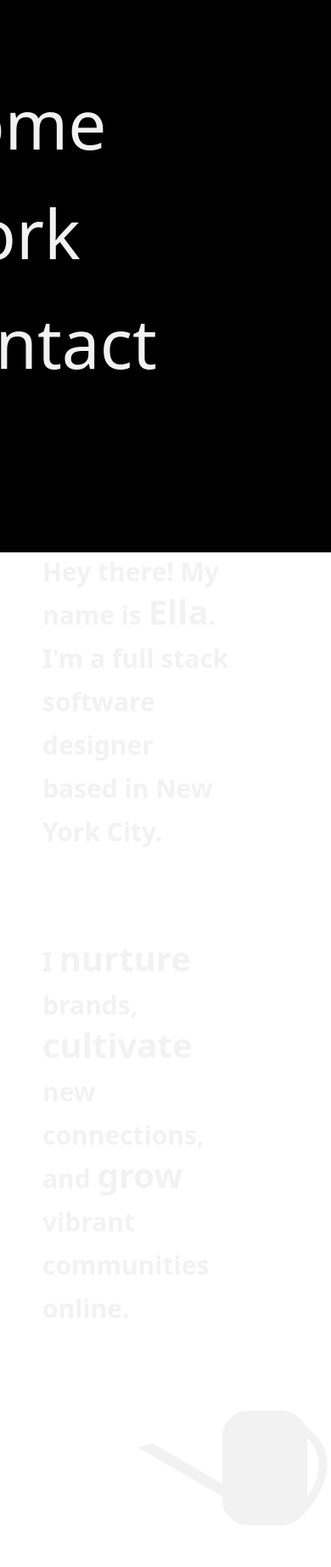
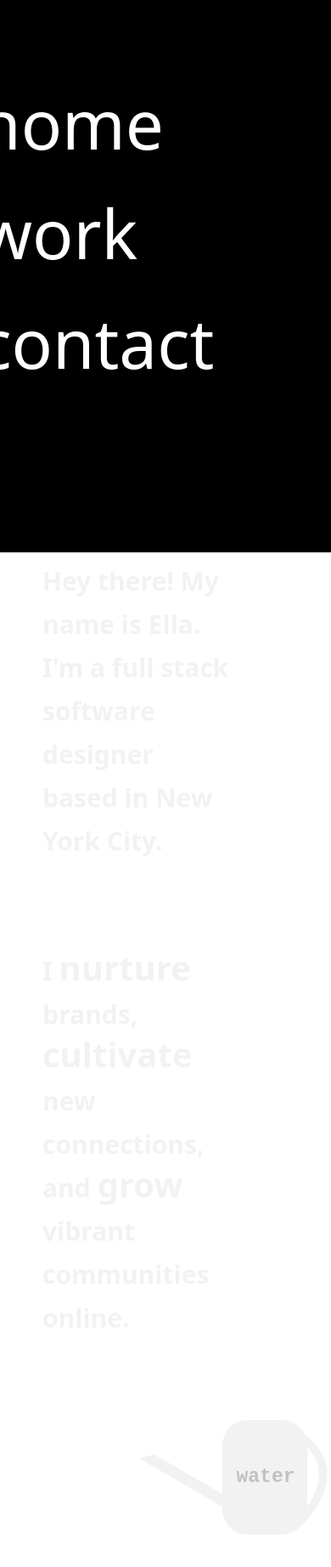
Before and after one commit to ellafreudenberger/Portfolio-Website, a React (Create React App) app in the folder my-portfolio/: page / in a window 390 px wide. Shown: the top 1844 px of the page at 85% size. Built offline with nearby package versions, Linux system fonts and the light colour scheme.

Commit message:
rainbow decoration added

```diff
--- a/my-portfolio/src/components/nav.js
+++ b/my-portfolio/src/components/nav.js
@@ -3,7 +3,7 @@ import "../styling/nav.css";
 
 function PortfolioNav () {
     return (
-       <nav className='invert-on-black'>
+       <nav className="invert-property">
          <ul>
              <li><a href="/">home</a></li>
              <li><a href="/projects">work</a></li>
--- a/my-portfolio/src/components/wateringCan.js
+++ b/my-portfolio/src/components/wateringCan.js
@@ -7,6 +7,9 @@ const WateringCan = () => {
             <div className="cylinder-button"></div>
             <div className="rounded-line-buttonA"></div>
             <div className="rounded-line-buttonB"></div>
+            <h1 className="button-description">
+                <span className="water-text">water</span>
+            </h1>
         </div>
     );
 }
--- a/my-portfolio/src/index.css
+++ b/my-portfolio/src/index.css
@@ -24,7 +24,7 @@ body {
 }
 
 .invert-on-black {
-  filter: invert(7%);
+  filter: invert(10%);
 }
 
 .shape {
@@ -295,6 +295,15 @@ body {
   line-height: 0.8;
 }
 
+.about-me .highlight:hover {
+    background-image: linear-gradient(to right, rgb(165, 2, 2), rgb(235, 112, 81), rgb(46, 114, 73), rgb(5, 5, 112), rgb(63, 1, 98), rgb(212, 83, 104)); /* Rainbow gradient */
+    background-size: 100% auto;
+    -webkit-background-clip: text; /* Apply gradient to text only */
+    background-clip: text; /* Apply gradient to text only */
+    color: transparent; /* Hide text color */
+    text-shadow: 0 0 5px (255, 255, 255, 0.1);
+}
+
 body {
   overflow-x: hidden;
 }
@@ -353,4 +362,13 @@ body {
 .invert-on-black {
   filter: invert(95%);
 }
+
+.about-me .highlight:hover {
+        background-image: linear-gradient(to right, rgb(165, 2, 2), rgb(235, 112, 81), rgb(46, 114, 73), rgb(5, 5, 112), rgb(63, 1, 98), rgb(212, 83, 104)); /* Rainbow gradient */
+        background-size: 100% auto;
+        -webkit-background-clip: text; /* Apply gradient to text only */
+        background-clip: text; /* Apply gradient to text only */
+        color: transparent; /* Hide text color */
+        text-shadow: 0 0 5px (255, 255, 255, 0.5);
 }
+}
--- a/my-portfolio/src/pages/Home.js
+++ b/my-portfolio/src/pages/Home.js
@@ -7,7 +7,7 @@ export const Home = () => {
     return (
         <div className="home-page">
                 <p className="about-me invert-on-black">
-                    Hey there! My name is <span className="highlight">Ella</span>.
+                    Hey there! My name is Ella.
                     I'm a full stack software designer based in New York City. <br /><br /><br />
                     I <span className="highlight">nurture</span> brands, <span className="highlight">cultivate</span> new connections, and <span className="highlight">grow</span> vibrant communities online.
                 </p>
--- a/my-portfolio/src/styling/nav.css
+++ b/my-portfolio/src/styling/nav.css
@@ -2,12 +2,14 @@ nav {
     display: flex;
     top: 0;
     justify-content: center;
+    margin-bottom: 11px;
+    background-color: rgb(255, 255, 255)
   }
 
 
   ul {
     list-style-type: none;
-    font-size: 18px;
+    font-size: 16px;
     font-family: system-ui, -apple-system, BlinkMacSystemFont, 'Segoe UI', Roboto, Oxygen, Ubuntu, Cantarell, 'Open Sans', 'Helvetica Neue', sans-serif;
     display: flex;
     flex-direction: row;
@@ -25,8 +27,8 @@ nav {
   }
 
   li a:hover {
-    background-image: linear-gradient(to right, rgb(165, 2, 2),rgb(212, 83, 104),  rgb(63, 1, 98), rgb(46, 114, 73),rgb(235, 112, 81),rgb(5, 5, 112)); /* Rainbow gradient */
-    background-size: 60% auto;
+    background-image: linear-gradient(to right, rgb(165, 2, 2), rgb(235, 112, 81), rgb(255, 241, 146), rgb(51, 131, 83), rgb(5, 5, 112), rgb(63, 1, 98), rgb(213, 89, 109)); /* Rainbow gradient */
+    background-size: 35% auto;
     -webkit-background-clip: text; /* Apply gradient to text only */
     background-clip: text; /* Apply gradient to text only */
     color: transparent; /* Hide text color */
@@ -35,14 +37,30 @@ nav {
 
 /* Media queries for adjusting font size based on screen width */
 @media (max-width: 900px) {
+    nav {
+        background-color: white;
+    }
+    .invert-property {
+        filter: invert(100%);
+    }
+
     ul {
-        font-size: 80px;
-        flex-direction: column;
-        font-weight: 300;
+      font-size: 80px;
+      flex-direction: column;
+      font-weight: 300;
     }
 
     li {
-        margin-top: 0%;
-        margin-left: -50%;
+      margin-top: 0%;
+      margin-left: -30%;
     }
-}
+
+    li a:hover {
+        background-image: linear-gradient(to right, rgb(165, 2, 2), rgb(235, 112, 81), rgb(46, 114, 73), rgb(5, 5, 112), rgb(63, 1, 98), rgb(212, 83, 104)); /* Rainbow gradient */
+        background-size: 70% auto;
+        -webkit-background-clip: text; /* Apply gradient to text only */
+        background-clip: text; /* Apply gradient to text only */
+        color: transparent; /* Hide text color */
+        text-shadow: 0 0 5px (255, 255, 255, 0.5);
+      }
+  }
--- a/my-portfolio/src/styling/wateringCan.css
+++ b/my-portfolio/src/styling/wateringCan.css
@@ -3,6 +3,7 @@
     position: relative;
     margin-top: 0px;
     margin-left: 65%;
+    z-index: 1;
 }
 
 .cylinder-button {
@@ -15,6 +16,7 @@
     font-size: 18px;
     cursor: pointer;
     display: inline-block;
+    z-index: 1;
 }
 
 .rounded-line-buttonA {
@@ -28,18 +30,40 @@
     border-right-color: #000;
     border-radius: 50%;
     transform: rotate(-15deg);
+    z-index: 1;
 }
 
 .rounded-line-buttonB {
     position: absolute;
-    top: -7px;
-    left: -39px;
+    top: -5px;
+    left: -37px;
     height: 130px;
     border: solid 13px transparent;
     border-right-color: #000;
-    transform: rotate(120deg)
+    transform: rotate(120deg);
+    z-index: 1;
+}
 
+.button-description {
+    display: flex;
+    position: relative;
+    font-family: monospace;
+    color: rgb(56, 55, 55);
+    font-size: 23px;
+    margin-top: -85px;
+    left: 16.5px;
+    z-index: 2;
 }
+
+.water-text:hover {
+    color: white; /* Change text color to white on hover */
+    background-color: black; /* Change background color to black on hover */
+  }
+
+  .watering-can:hover {
+    transform: rotate(-45deg) translateY(0px); /* Rotate and translate the container on hover */
+    transition: transform 0.2s ease; /* Add a smooth transition effect */
+  }
 
 @media (max-width: 900px) {
  .watering-can {
```
